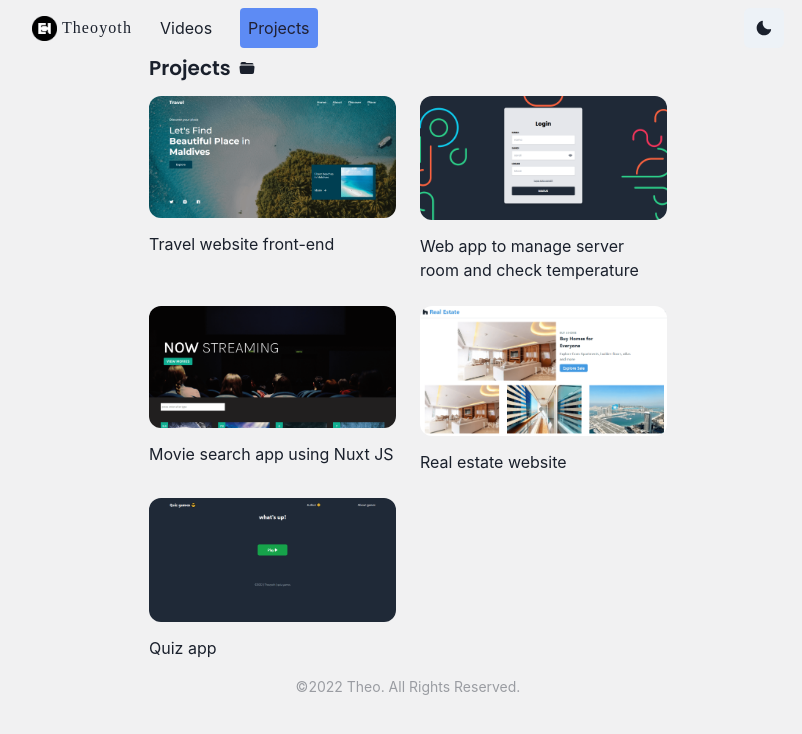
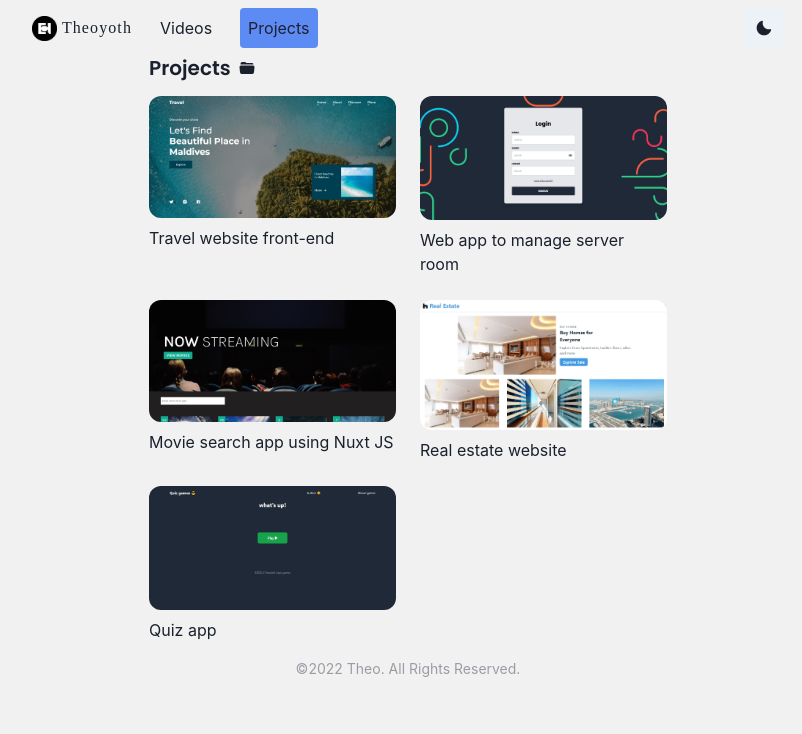
Before and after one commit to theoyoth/portfolio-v2, a Next.js app: page /projects in a window 1280 px wide. Shown: the top 734 px of the page, without its empty margins (232-1034 px from the left). Built offline with nearby package versions, Linux system fonts and the light colour scheme; a web font is replaced by a local one.

Commit message:
create component for projects and create information about the project in separate file

```diff
--- a/components/Projects.js
+++ b/components/Projects.js
@@ -1,6 +1,7 @@
-import { Image, Box, Heading, Badge } from "@chakra-ui/react";
+import { Image, Box, Heading, Badge, Text } from "@chakra-ui/react";
 import { ChevronRightIcon } from "@chakra-ui/icons";
 import NextLink from "next/link";
+import styles from "../styles/Projects.module.css";
 
 export const Title = ({ children, link }) => (
   <Box>
@@ -43,3 +44,14 @@ export const Meta = ({ children }) => (
     {children}
   </Badge>
 );
+
+export const ProjectWrapper = ({ src, title = "", href = "" }) => (
+  <Box>
+    <Image src={src} alt={title} className={styles.thumbnail} />
+    <NextLink href={href} target="_blank">
+      <a>
+        <Text mt={2}>{title}</Text>
+      </a>
+    </NextLink>
+  </Box>
+);
--- /dev/null
+++ b/content/Project.js
@@ -0,0 +1,27 @@
+export const ProjectDetail = [
+  {
+    src: "./image/projects/travel.png",
+    title: "Travel website front-end",
+    href: "projects/travel",
+  },
+  {
+    src: "./image/projects/appbarang1.png",
+    title: "Web app to manage server room",
+    href: "projects/serverManager",
+  },
+  {
+    src: "./image/projects/movieapp.png",
+    title: "Movie search app using Nuxt JS",
+    href: "projects/movieapp",
+  },
+  {
+    src: "./image/projects/real-estate1.png",
+    title: "Real estate website",
+    href: "projects/realestate",
+  },
+  {
+    src: "./image/projects/quizyoth.png",
+    title: "Quiz app",
+    href: "projects/quizapp",
+  },
+];
--- a/pages/projects.js
+++ b/pages/projects.js
@@ -1,21 +1,8 @@
-import {
-  Box,
-  SimpleGrid,
-  Text,
-  Heading,
-  Container,
-  Flex,
-} from "@chakra-ui/react";
-import Image from "next/image";
-import NextLink from "next/link";
+import { SimpleGrid, Heading, Container, Flex } from "@chakra-ui/react";
 import { IoFolderOpen } from "react-icons/io5";
 import Layout from "../components/Layouts/LayoutAnimate";
-import travelThumb from "../public/image/projects/travel.png";
-import movieThumb from "../public/image/projects/movieapp.png";
-import realEstateThumb from "../public/image/projects/real-estate1.png";
-import appBarang1Thumb from "../public/image/projects/appbarang1.png";
-import quizApp from "../public/image/projects/quizyoth.png";
-import styles from "../styles/Projects.module.css";
+import { ProjectDetail } from "../content/Project";
+import { ProjectWrapper } from "../components/Projects";
 
 export default function Projects() {
   return (
@@ -28,72 +15,14 @@ export default function Projects() {
           <IoFolderOpen />
         </Flex>
         <SimpleGrid columns={[1, 1, 2]} gap={6}>
-          <Box>
-            <Image
-              src={travelThumb}
-              alt="travel's thumbnail"
-              className={styles.thumbnail}
+          {ProjectDetail.map((project, index) => (
+            <ProjectWrapper
+              key={index}
+              src={project.src}
+              title={project.title}
+              href={project.href}
             />
-            <NextLink href="projects/travel" target="_blank">
-              <a>
-                <Text mt={2}>Travel website front-end</Text>
-              </a>
-            </NextLink>
-          </Box>
-          <Box>
-            <Image
-              src={appBarang1Thumb}
-              alt="appBarang's thumbnail"
-              height={700}
-              className={styles.thumbnail}
-            />
-            <NextLink href="projects/serverManager" target="_blank">
-              <a>
-                <Text mt={2}>
-                  Web app to manage server room and check temperature
-                </Text>
-              </a>
-            </NextLink>
-          </Box>
-          <Box>
-            <Image
-              src={movieThumb}
-              alt="todo's thumbnail"
-              height={700}
-              className={styles.thumbnail}
-            />
-            <NextLink href="projects/movieapp" target="_blank">
-              <a>
-                <Text mt={2}>Movie search app using Nuxt JS</Text>
-              </a>
-            </NextLink>
-          </Box>
-          <Box>
-            <Image
-              src={realEstateThumb}
-              alt="real estate"
-              height={700}
-              className={styles.thumbnail}
-            />
-            <NextLink href="projects/realestate" target="_blank">
-              <a>
-                <Text mt={2}>Real estate website</Text>
-              </a>
-            </NextLink>
-          </Box>
-          <Box>
-            <Image
-              src={quizApp}
-              alt="quiz app"
-              height={700}
-              className={styles.thumbnail}
-            />
-            <NextLink href="projects/quizapp" target="_blank">
-              <a>
-                <Text mt={2}>Quiz app</Text>
-              </a>
-            </NextLink>
-          </Box>
+          ))}
         </SimpleGrid>
       </Container>
     </Layout>
```
